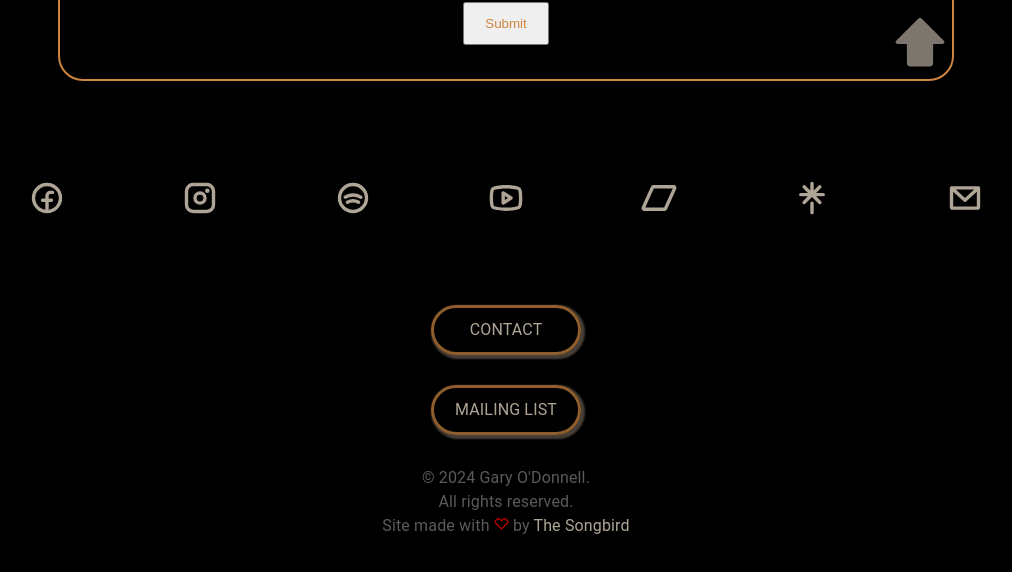
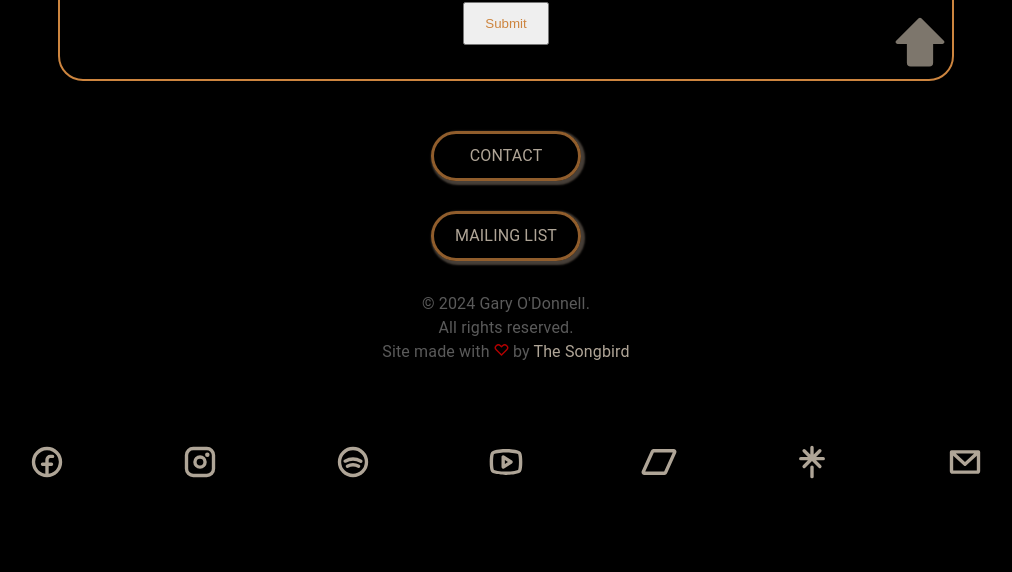
Before and after one commit to Songbird1978/god, a React (Create React App) app in the folder client/: page /mailingList in a window 1280 px wide. Shown: the part 666-1238 px from the top of the page, without its empty margins (134-1146 px from the left). Built offline with nearby package versions, Linux system fonts and the light colour scheme.

Commit message:
moved socials to the bottom of the footer

```diff
--- a/client/src/components/footer/footer.js
+++ b/client/src/components/footer/footer.js
@@ -10,9 +10,7 @@ function Footer() {
     return (
         <>
             <footer className="footerContainer" id="contact">
-                <div className="columnOneContact">
-                    <Contact className="columnOneContact" />
-                </div>
+
                 <div className="columnOne">
                     <Link to="./message" style={{ textDecoration: "none", color: "grey" }}>
                         <div className="button">CONTACT</div>
@@ -35,6 +33,9 @@ function Footer() {
                     > The Songbird
                     </a>
                 </p>
+                <div className="columnOneContact">
+                    <Contact className="columnOneContact" />
+                </div>
             </footer>
         </>
     )
```
